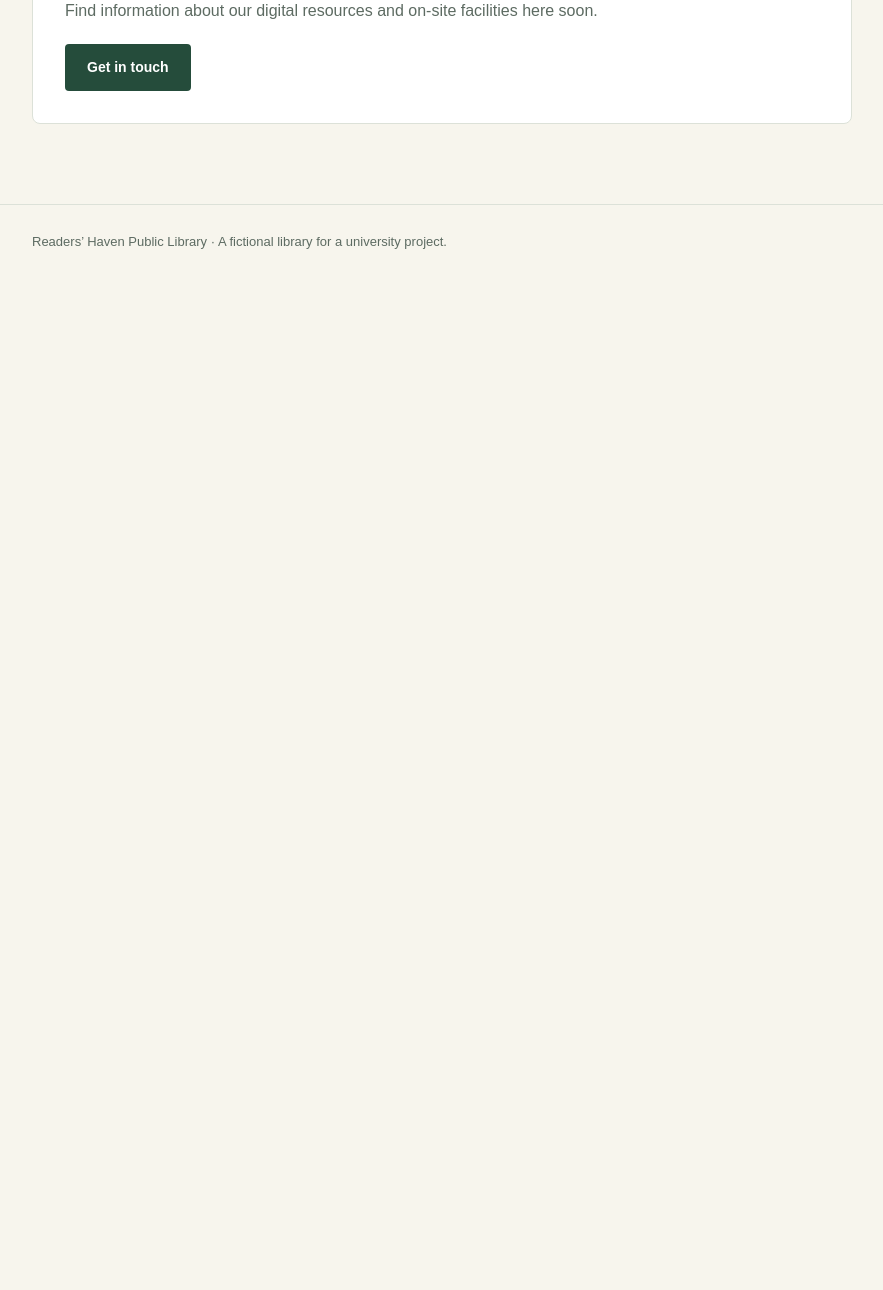
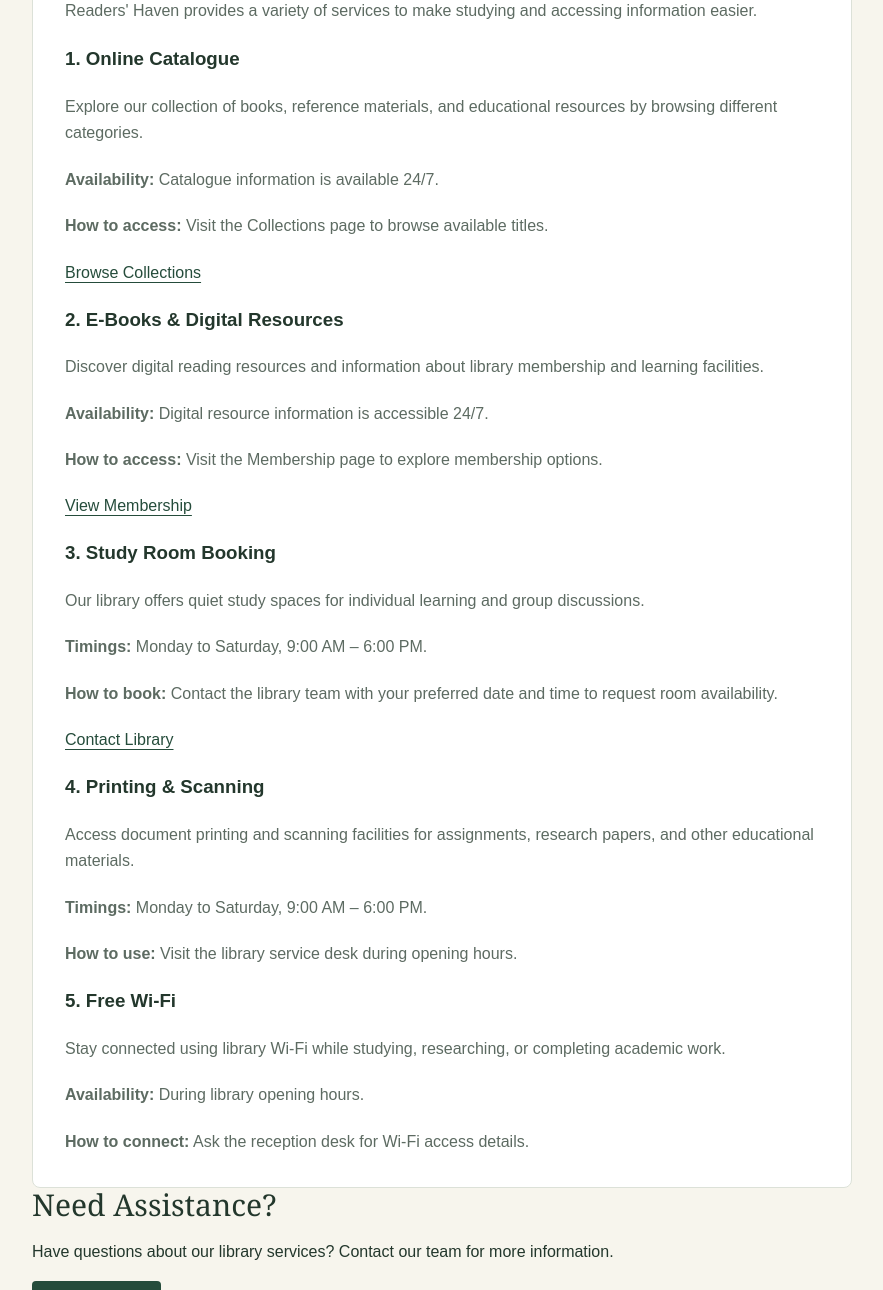
Before and after one commit to wasiqaliiii/readers-haven-library, a website: page src/services.html in a window 1280 px wide. Shown: the part 484-1774 px from the top of the page, without its empty margins (48-931 px from the left). Before the commit the page ends 800 px from the top, so only its background shows below. Drawn offline with Linux system fonts and the light colour scheme.

Commit message:
feat: implement digital services page

```diff
--- a/src/services.html
+++ b/src/services.html
@@ -1,40 +1,209 @@
+
 <!doctype html>
 <html lang="en">
+
 <head>
   <meta charset="utf-8">
   <meta name="viewport" content="width=device-width, initial-scale=1">
-  <meta name="description" content="Connect with library resources and discover services that support reading, research, and study.">
-  <title>Digital Services | Readers’ Haven</title>
+  <meta name="description" content="Explore digital services at Readers' Haven Public Library.">
+  <title>Digital Services | Readers' Haven</title>
   <link rel="stylesheet" href="../styles/style.css">
 </head>
+
 <body class="page-services">
+
+  <!-- Accessibility -->
   <a class="skip-link" href="#main-content">Skip to content</a>
+
+  <!-- Header and Navigation -->
   <header class="site-header">
     <div class="container header-inner">
-      <a class="brand" href="index.html">Readers’ Haven<span>Public Library</span></a>
+
+      <a class="brand" href="index.html">
+        Readers' Haven
+        <span>Public Library</span>
+      </a>
+
       <nav aria-label="Main navigation">
         <ul class="nav-list">
           <li><a href="index.html">Home</a></li>
           <li><a href="collections.html">Collections</a></li>
           <li><a href="membership.html">Membership</a></li>
-          <li><a href="services.html" aria-current="page">Digital Services</a></li>
+          <li>
+            <a href="services.html" aria-current="page">
+              Digital Services
+            </a>
+          </li>
           <li><a href="contact.html">Contact</a></li>
         </ul>
       </nav>
+
     </div>
   </header>
+
+  <!-- Main Content -->
   <main id="main-content" class="container">
-    <p class="eyebrow">Readers’ Haven · Digital Services</p>
-    <h1>More ways to learn.</h1>
-    <p class="intro">Connect with library resources and discover services that support reading, research, and study.</p>
-    <section class="content-panel" aria-labelledby="page-section-title">
-      <h2 id="page-section-title">Library services</h2>
-      <p>Find information about our digital resources and on-site facilities here soon.</p>
-      <a class="button" href="contact.html">Get in touch</a>
+
+    <!-- Page Introduction -->
+    <section class="services-intro">
+      <p class="eyebrow">Readers' Haven · Digital Services</p>
+
+      <h1>More Ways to Learn</h1>
+
+      <p class="intro">
+        Explore digital resources and modern library facilities
+        designed to support reading, research, education,
+        and independent learning.
+      </p>
     </section>
+
+    <!-- Library Services -->
+    <section class="content-panel" aria-labelledby="services-title">
+
+      <h2 id="services-title">Our Digital Services</h2>
+
+      <p>
+        Readers' Haven provides a variety of services
+        to make studying and accessing information easier.
+      </p>
+
+      <!-- Service 1 -->
+      <article class="service-item">
+        <h3>1. Online Catalogue</h3>
+
+        <p>
+          Explore our collection of books, reference materials,
+          and educational resources by browsing different categories.
+        </p>
+
+        <p>
+          <strong>Availability:</strong>
+          Catalogue information is available 24/7.
+        </p>
+
+        <p>
+          <strong>How to access:</strong>
+          Visit the Collections page to browse available titles.
+        </p>
+
+        <a href="collections.html">Browse Collections</a>
+      </article>
+
+      <!-- Service 2 -->
+      <article class="service-item">
+        <h3>2. E-Books & Digital Resources</h3>
+
+        <p>
+          Discover digital reading resources and information
+          about library membership and learning facilities.
+        </p>
+
+        <p>
+          <strong>Availability:</strong>
+          Digital resource information is accessible 24/7.
+        </p>
+
+        <p>
+          <strong>How to access:</strong>
+          Visit the Membership page to explore membership options.
+        </p>
+
+        <a href="membership.html">View Membership</a>
+      </article>
+
+      <!-- Service 3 -->
+      <article class="service-item">
+        <h3>3. Study Room Booking</h3>
+
+        <p>
+          Our library offers quiet study spaces for
+          individual learning and group discussions.
+        </p>
+
+        <p>
+          <strong>Timings:</strong>
+          Monday to Saturday, 9:00 AM – 6:00 PM.
+        </p>
+
+        <p>
+          <strong>How to book:</strong>
+          Contact the library team with your preferred date
+          and time to request room availability.
+        </p>
+
+        <a href="contact.html">Contact Library</a>
+      </article>
+
+      <!-- Service 4 -->
+      <article class="service-item">
+        <h3>4. Printing & Scanning</h3>
+
+        <p>
+          Access document printing and scanning facilities
+          for assignments, research papers, and other
+          educational materials.
+        </p>
+
+        <p>
+          <strong>Timings:</strong>
+          Monday to Saturday, 9:00 AM – 6:00 PM.
+        </p>
+
+        <p>
+          <strong>How to use:</strong>
+          Visit the library service desk during opening hours.
+        </p>
+      </article>
+
+      <!-- Service 5 -->
+      <article class="service-item">
+        <h3>5. Free Wi-Fi</h3>
+
+        <p>
+          Stay connected using library Wi-Fi while studying,
+          researching, or completing academic work.
+        </p>
+
+        <p>
+          <strong>Availability:</strong>
+          During library opening hours.
+        </p>
+
+        <p>
+          <strong>How to connect:</strong>
+          Ask the reception desk for Wi-Fi access details.
+        </p>
+      </article>
+
+    </section>
+
+    <!-- Help Section -->
+    <section class="services-help" aria-labelledby="help-title">
+
+      <h2 id="help-title">Need Assistance?</h2>
+
+      <p>
+        Have questions about our library services?
+        Contact our team for more information.
+      </p>
+
+      <a class="button" href="contact.html">
+        Get in Touch
+      </a>
+
+    </section>
+
   </main>
+
+  <!-- Footer -->
   <footer class="site-footer">
-    <div class="container"><p>Readers’ Haven Public Library · A fictional library for a university project.</p></div>
+    <div class="container">
+      <p>
+        Readers' Haven Public Library ·
+        A fictional library for a university project.
+      </p>
+    </div>
   </footer>
+
 </body>
 </html>
```
